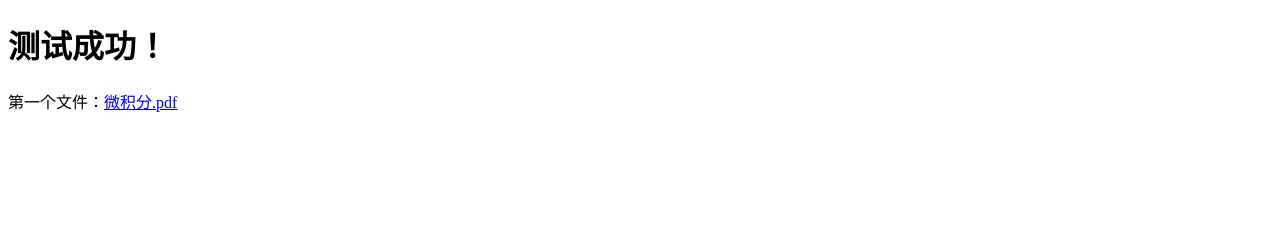
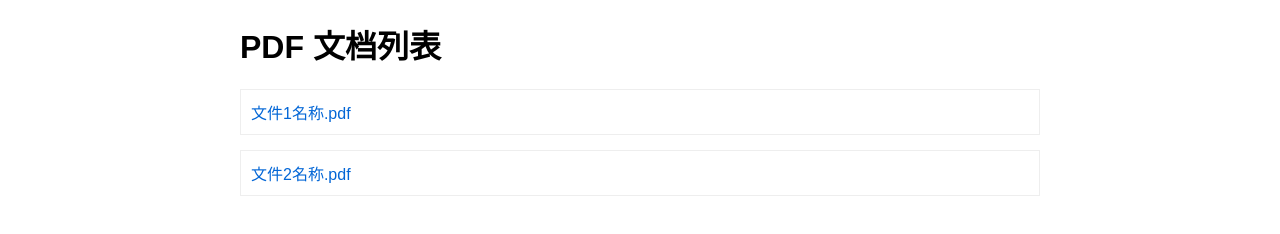
Before and after one commit to sunnylovelyday/database_of_BNUmath, a plain HTML site: page index.html in a window 1280 px wide. Drawn offline with Linux system fonts and the light colour scheme.

Commit message:
Update index.html

```diff
--- a/index.html
+++ b/index.html
@@ -2,9 +2,23 @@
 <html>
 <head>
     <title>PDF 资源库</title>
+    <style>
+        body { font-family: Arial; max-width: 800px; margin: 20px auto; }
+        .pdf-list { list-style: none; padding: 0; }
+        .pdf-item { margin: 15px 0; padding: 10px; border: 1px solid #eee; }
+        a { color: #0366d6; text-decoration: none; }
+    </style>
 </head>
 <body>
-    <h1>测试成功！</h1>
-    <p>第一个文件：<a href="math/calculus.pdf">微积分.pdf</a></p>
+    <h1>PDF 文档列表</h1>
+    <ul class="pdf-list">
+        <!-- 手动添加链接 -->
+        <li class="pdf-item">
+            <a href="path/to/file1.pdf">文件1名称.pdf</a>
+        </li>
+        <li class="pdf-item">
+            <a href="path/to/file2.pdf">文件2名称.pdf</a>
+        </li>
+    </ul>
 </body>
 </html>
```
